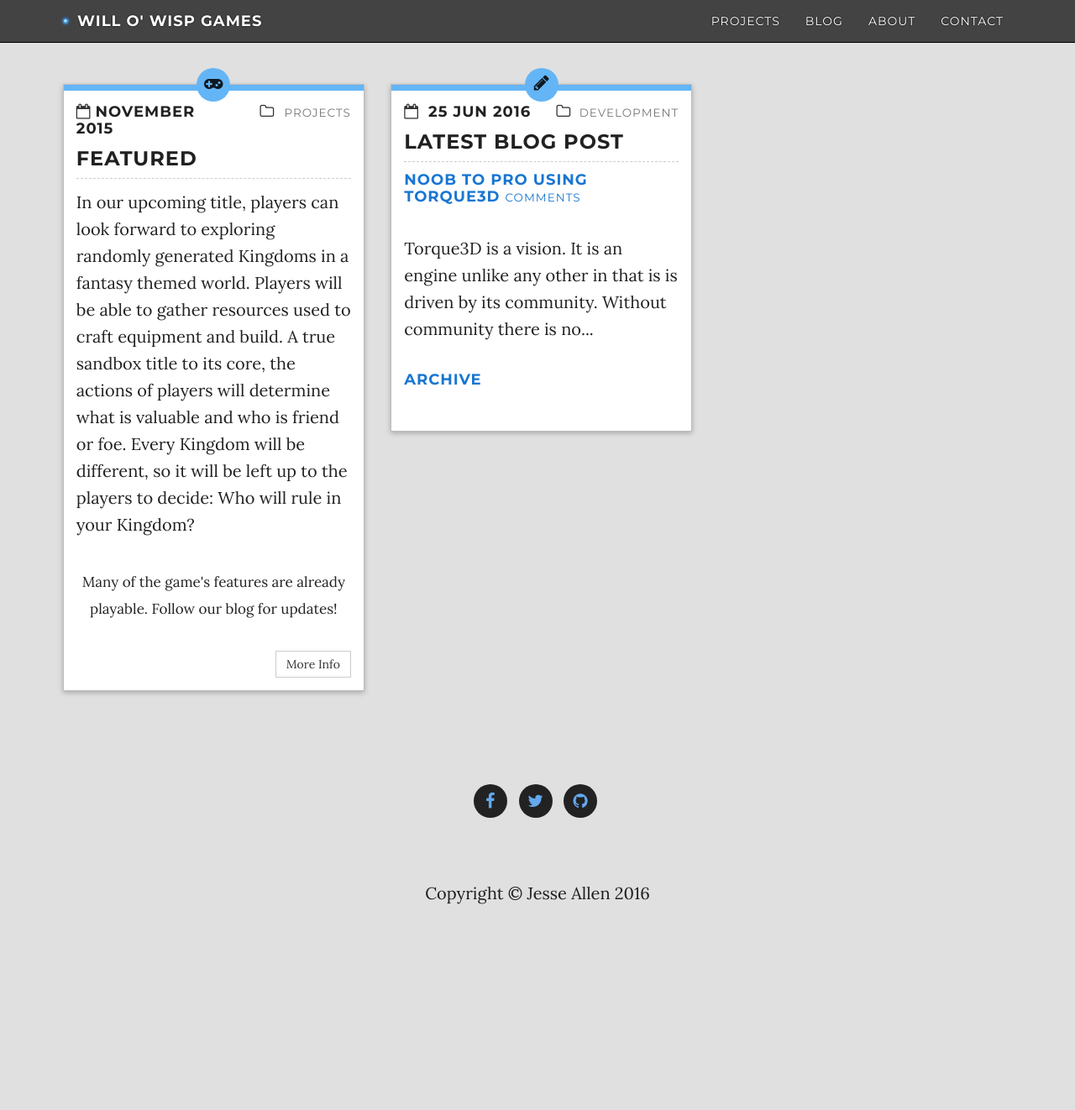
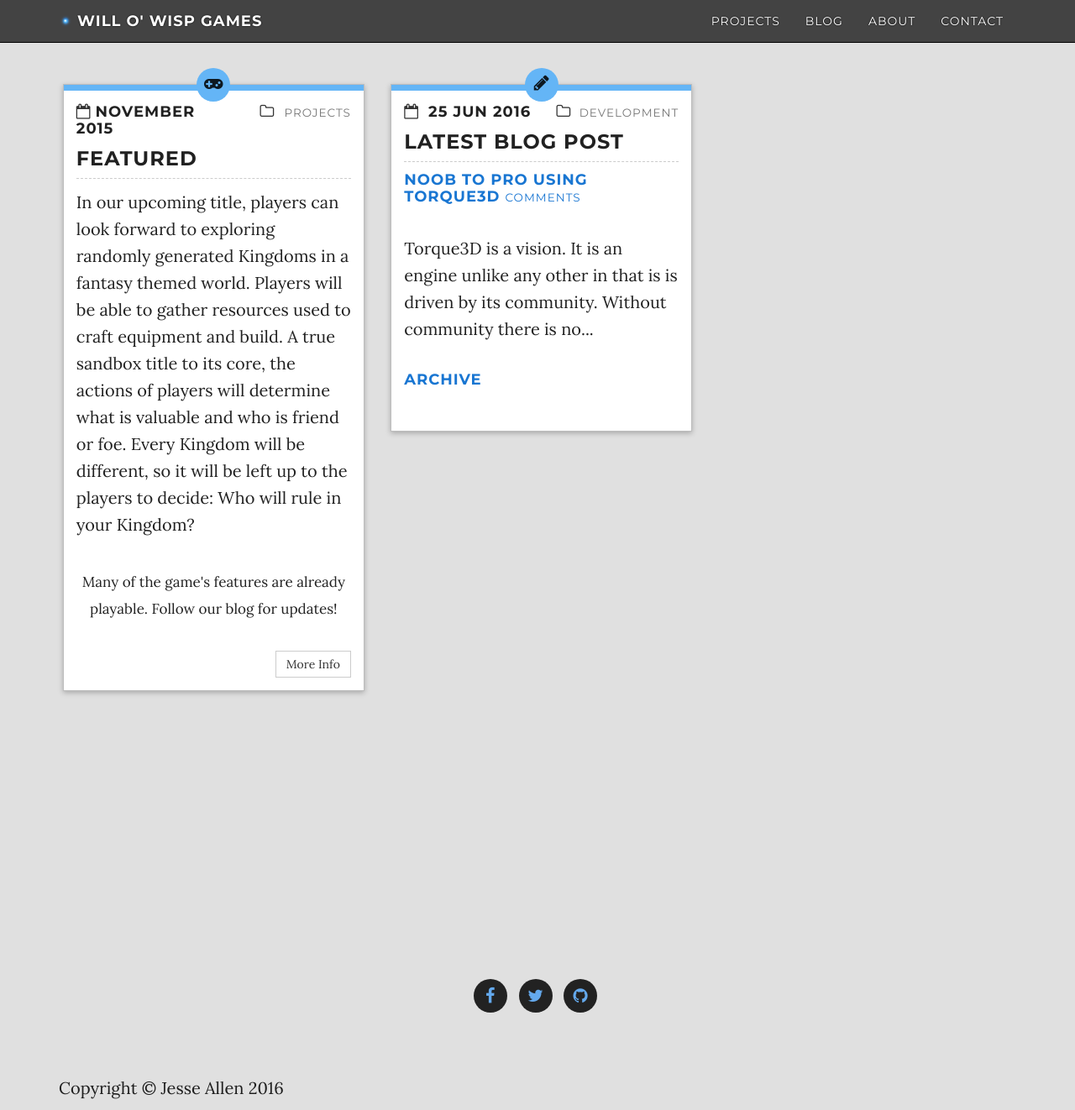
Before and after one commit to WilloWispGames/WilloWispGames.github.io, a Jekyll site: the page built from index.html, in a window 1280 px wide and 1322 px high. Shown: the whole window at 84% size. Built offline with Jekyll 4.4.1, drawn with Linux system fonts in a browser that asks for light colours; nearby versions of some CDN libraries; comment, search, counter and statistics services are not loaded.

Commit message:
Tinker with footer

```diff
--- a/css/grayscale.scss
+++ b/css/grayscale.scss
@@ -343,11 +343,15 @@ ul.social-buttons li a {
 }
 
 footer {
-    padding: 50px 0;
+    position: absolute;
+    right: 0;
+    bottom: 0;
+    left: 0;
+    padding: 1rem; //50px 0;
     text-align: center;
     p {
         margin: 0;
-        text-align: center;
+        //text-align: center;
     }
 }
 
```
